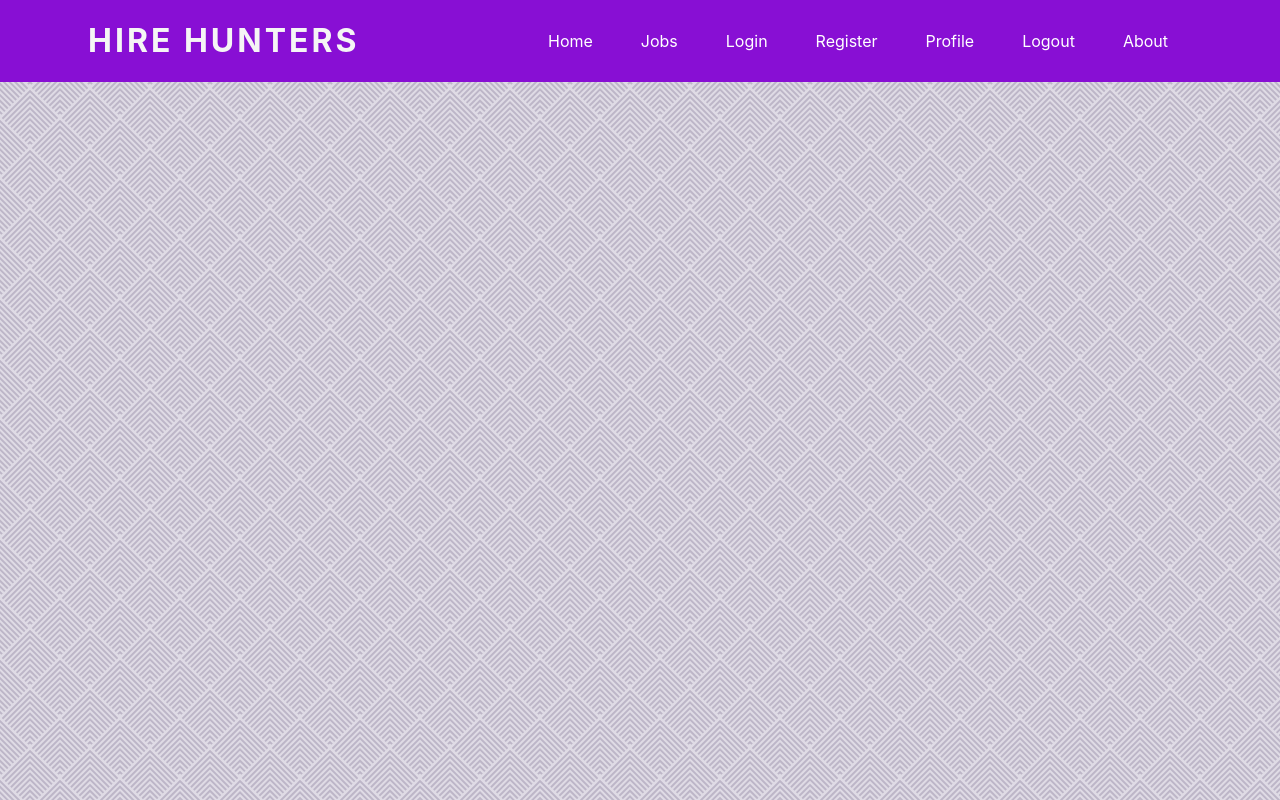
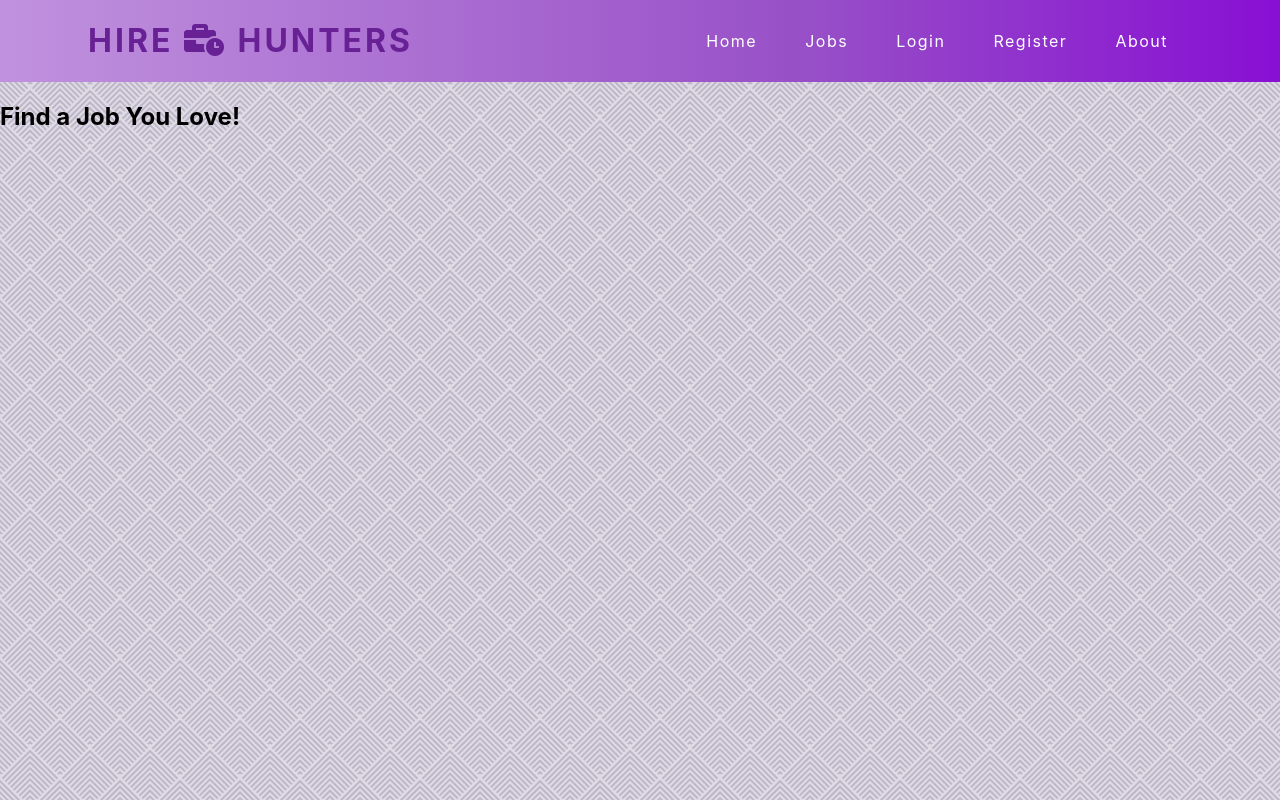
Before and after one commit to vgochev01/React-SoftUni-EXAM, a React (Create React App) app: page / in a window 1280 px wide. Built offline with nearby package versions, Linux system fonts and the light colour scheme.

Commit message:
header updated

```diff
--- a/public/index.html
+++ b/public/index.html
@@ -9,35 +9,12 @@
       name="description"
       content="Web site created using create-react-app"
     />
-    <link rel="apple-touch-icon" href="%PUBLIC_URL%/logo192.png" />
-    <!--
-      manifest.json provides metadata used when your web app is installed on a
-      user's mobile device or desktop. See https://developers.google.com/web/fundamentals/web-app-manifest/
-    -->
-    <link rel="manifest" href="%PUBLIC_URL%/manifest.json" />
-    <!--
-      Notice the use of %PUBLIC_URL% in the tags above.
-      It will be replaced with the URL of the `public` folder during the build.
-      Only files inside the `public` folder can be referenced from the HTML.
-
-      Unlike "/favicon.ico" or "favicon.ico", "%PUBLIC_URL%/favicon.ico" will
-      work correctly both with client-side routing and a non-root public URL.
-      Learn how to configure a non-root public URL by running `npm run build`.
-    -->
-    <title>React App</title>
+    <link rel="stylesheet" href="https://use.fontawesome.com/releases/v5.15.4/css/all.css" integrity="sha384-DyZ88mC6Up2uqS4h/KRgHuoeGwBcD4Ng9SiP4dIRy0EXTlnuz47vAwmeGwVChigm" crossorigin="anonymous">
+    <title>Hire Hunters</title>
   </head>
   <body>
     <noscript>You need to enable JavaScript to run this app.</noscript>
     <div id="root"></div>
-    <!--
-      This HTML file is a template.
-      If you open it directly in the browser, you will see an empty page.
 
-      You can add webfonts, meta tags, or analytics to this file.
-      The build step will place the bundled scripts into the <body> tag.
-
-      To begin the development, run `npm start` or `yarn start`.
-      To create a production bundle, use `npm run build` or `yarn build`.
-    -->
   </body>
 </html>
--- a/src/App.js
+++ b/src/App.js
@@ -1,10 +1,19 @@
+import { Route, Routes } from 'react-router';
 import './App.css';
 import Header from './components/Header';
+import Home from './components/Home';
 
 function App() {
   return (
     <div className="App">
       <Header />
+
+      <main>
+         <Routes>
+           <Route path="/" element={<Home />} />
+           <Route path="*" element={<h1>404 NOT FOUND!</h1>} />
+         </Routes>
+      </main>
     </div>
   );
 }
--- a/src/components/Header/Header.css
+++ b/src/components/Header/Header.css
@@ -3,7 +3,8 @@ header {
     flex-direction: row;
     justify-content: space-between;
     /* margin: 0 86px; */
-    background: #880FD4;
+    background: rgb(192,146,222);
+background: linear-gradient(90deg, rgba(192,146,222,1) 0%, rgba(151,78,199,1) 64%, rgba(136,15,212,1) 100%);
     padding: 0 88px;
     color: white;
     /* border-bottom-left-radius: 60px;
@@ -13,8 +14,10 @@ header {
 .header-title {
     text-transform: uppercase;
     letter-spacing: 3px;
-    color: whitesmoke;
+    color: #682095;
 }
+
+
 
 nav {
     display: flex;
@@ -44,4 +47,5 @@ nav {
 a {
     text-decoration: none;
     color: white;
+    letter-spacing: 1.5px;
 }
--- a/src/components/Header/Header.js
+++ b/src/components/Header/Header.js
@@ -5,15 +5,15 @@ export default function Header() {
     return (
         <>
         <header>
-            <Link to="/"><h1 className="header-title">Hire Hunters</h1></Link>
+            <Link to="/"><h1 className="header-title"><span className="hire">Hire</span> <i class="fas fa-business-time"></i> Hunters</h1></Link>
             <nav>
                 <ul className="nav-items">
                     <li className="nav-item"><Link to="/">Home</Link></li>
                     <li className="nav-item"><Link to="/jobs">Jobs</Link></li>
                     <li className="nav-item"><Link to="/login">Login</Link></li>
                     <li className="nav-item"><Link to="/register">Register</Link></li>
-                    <li className="nav-item"><Link to="/profile">Profile</Link></li>
-                    <li className="nav-item"><Link to="/logout">Logout</Link></li>
+                    {/* <li className="nav-item"><Link to="/profile">Profile</Link></li>
+                    <li className="nav-item"><Link to="/logout">Logout</Link></li> */}
                     <li className="nav-item"><Link to="/about">About</Link></li>
                 </ul>
             </nav>
--- /dev/null
+++ b/src/components/Home/Home.css
@@ -0,0 +1,3 @@
+#home {
+
+}
--- /dev/null
+++ b/src/components/Home/Home.js
@@ -0,0 +1,12 @@
+import { Link } from 'react-router-dom';
+import './Home.css';
+
+export default function Header() {
+    return (
+        <>
+        <section id="home">
+            <h1>Find a Job You Love!</h1>
+        </section>
+        </>
+    )
+}
--- /dev/null
+++ b/src/components/Home/index.js
@@ -0,0 +1 @@
+export { default } from './Home';
```
